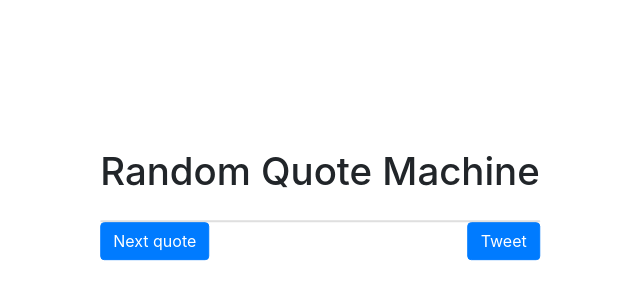
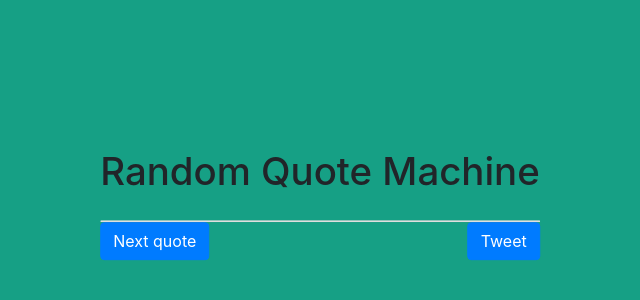
Before and after one commit to NeoHuncho/Random-Quote-Machine, a React (Create React App) app: page / in a window 1280 px wide. Shown: the part 196-496 px from the top of the page, without its empty margins (320-960 px from the left). Built offline with nearby package versions, Linux system fonts and the light colour scheme; no server answers.

Commit message:
added animated background

```diff
--- a/src/App.js
+++ b/src/App.js
@@ -9,23 +9,21 @@ const API= 'https://gist.githubusercontent.com/camperbot/5a022b72e96c4c9585c32bf
 class App extends React.Component {
   constructor(props) {
     super(props);
-    this.getRandomIndexColor=this.getRandomIndexColor.bind(this);
-     this.state={
-      color:undefined,
-          quotes:[],
+         this.state={
+      color:['#16a085', '#27ae60', '#2c3e50', '#f39c12', '#e74c3c', '#9b59b6', '#FB6964', '#342224', "#472E32", "#BDBB99", "#77B1A9", "#73A857"],
+        quotes:[],
         index:0,
-        indexColor:0,
-        colors:['#16a085', '#27ae60', '#2c3e50', '#f39c12', '#e74c3c', '#9b59b6', '#FB6964', '#342224', "#472E32", "#BDBB99", "#77B1A9", "#73A857"]
+        colorIndex:0
       }
     }
     componentDidMount(){
       fetch(API).then(res=> res.json()).then(res=>{this.setState({quotes:res.quotes}, this.getRandomIndex);
-      this.getRandomIndex();
+        this.getRandomColorIndex();
     });
 
     }
-    getRandomIndex() {
-      const{quotes}=this.state;
+    getRandomIndex= () =>{
+      const {quotes}= this.state;
       if(quotes.length>0){
         const index= Math.floor(Math.random()*quotes.length);
         this.setState({
@@ -33,25 +31,29 @@ class App extends React.Component {
         })
       }
      }
-    getRandomIndexColor= ()=> {
-    const{colors}=this.state;
-      const {indexColor}=this.state;
-      const index= Math.floor(Math.random() * colors.length);
-      this.setState({
-        indexColor
-      })}
-      ;
-
+     getRandomColorIndex= () =>{
+      const {color}= this.state;
+      if(color.length>0){
+        const index2= Math.floor(Math.random()*color.length);
+        this.setState({
+          colorIndex:index2
+        })
+      }
+     }
 
 
 render(){
-const{quotes, index,indexColor,colors}= this.state;
+const{quotes, index,colorIndex,color}= this.state;
 const quote= quotes[index];
-const color=colors[indexColor]
-  console.log(colors);
-  console.log(color);
+const colorChoosen=color[colorIndex];
+const styleObj={
+  background:colorChoosen
+}
+console.log(colorChoosen)
 return (
-  <body>
+
+  <body style={styleObj} className="container">
+
     <style>{'body { background-color: color; }'}</style>
   <section id="quote-machine" className="centered">
       <div id="title">
@@ -62,7 +64,7 @@ return (
         {quote && <h2 className="card-title" id="author">{quote.author}</h2>}
       </div>
       <div className="d-flex justify-content-between">
-        <button  type="button" id="new-quote" onClick={this.getRandomIndex} className="btn btn-primary">Next quote</button>
+        <button  type="button" id="new-quote" onClick={() => { this.getRandomIndex(); this.getRandomColorIndex()}} className="btn btn-primary">Next quote</button>
          <button className="btn btn-primary" id="tweet-quote">Tweet</button>
        </div>
 
--- a/src/App.scss
+++ b/src/App.scss
@@ -4,7 +4,7 @@
   text-align: center;
   font-size: 3vw;
   margin: 0vw 0vw 2vw 0vw;
-}
+ }
 .centered {
   position: fixed;
   top: 50%;
@@ -21,3 +21,8 @@
   text-align: center;
 
 }
+.container{
+ min-width:100%;
+ min-height: 100%;
+ position: fixed;
+}
```
